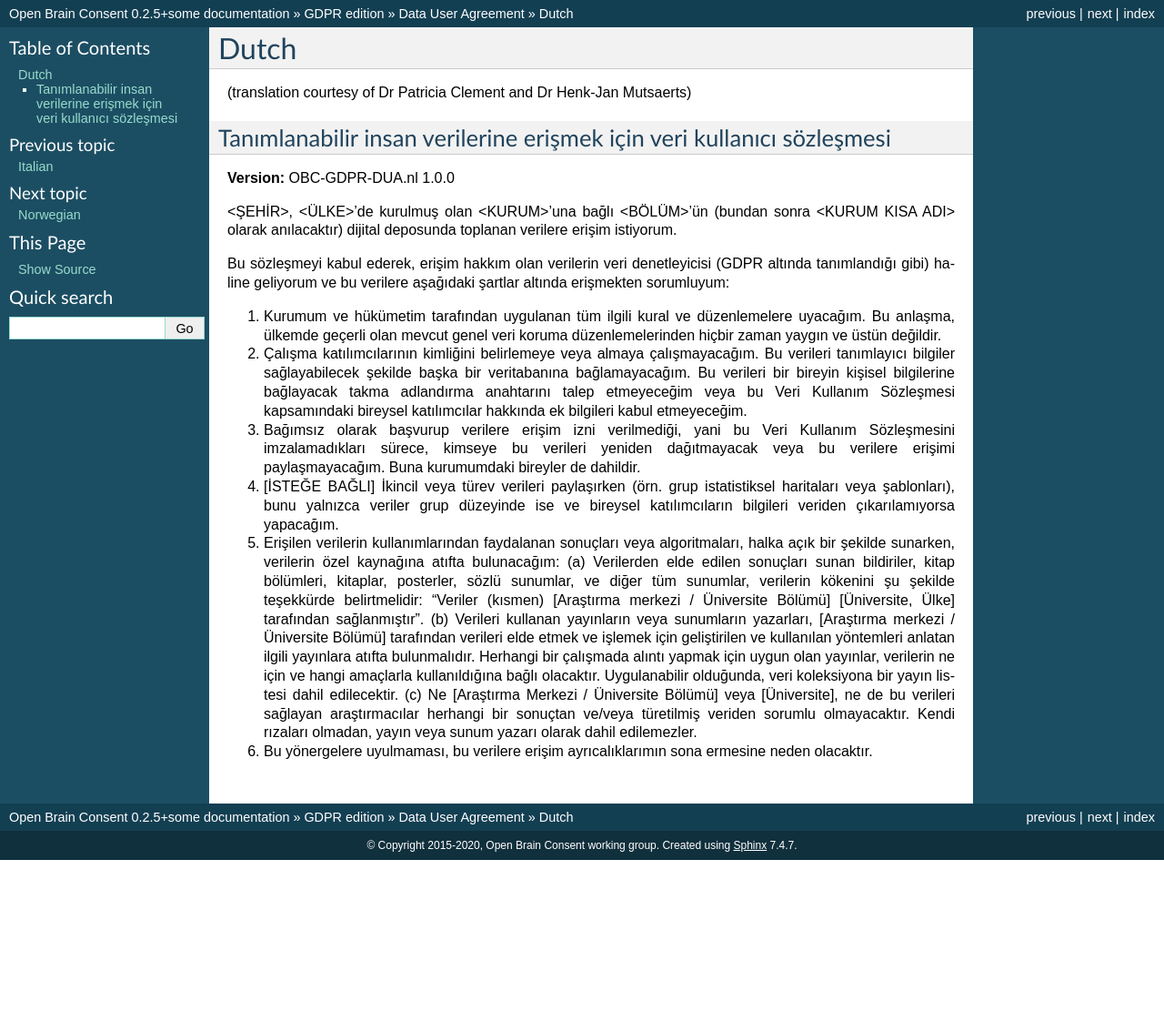
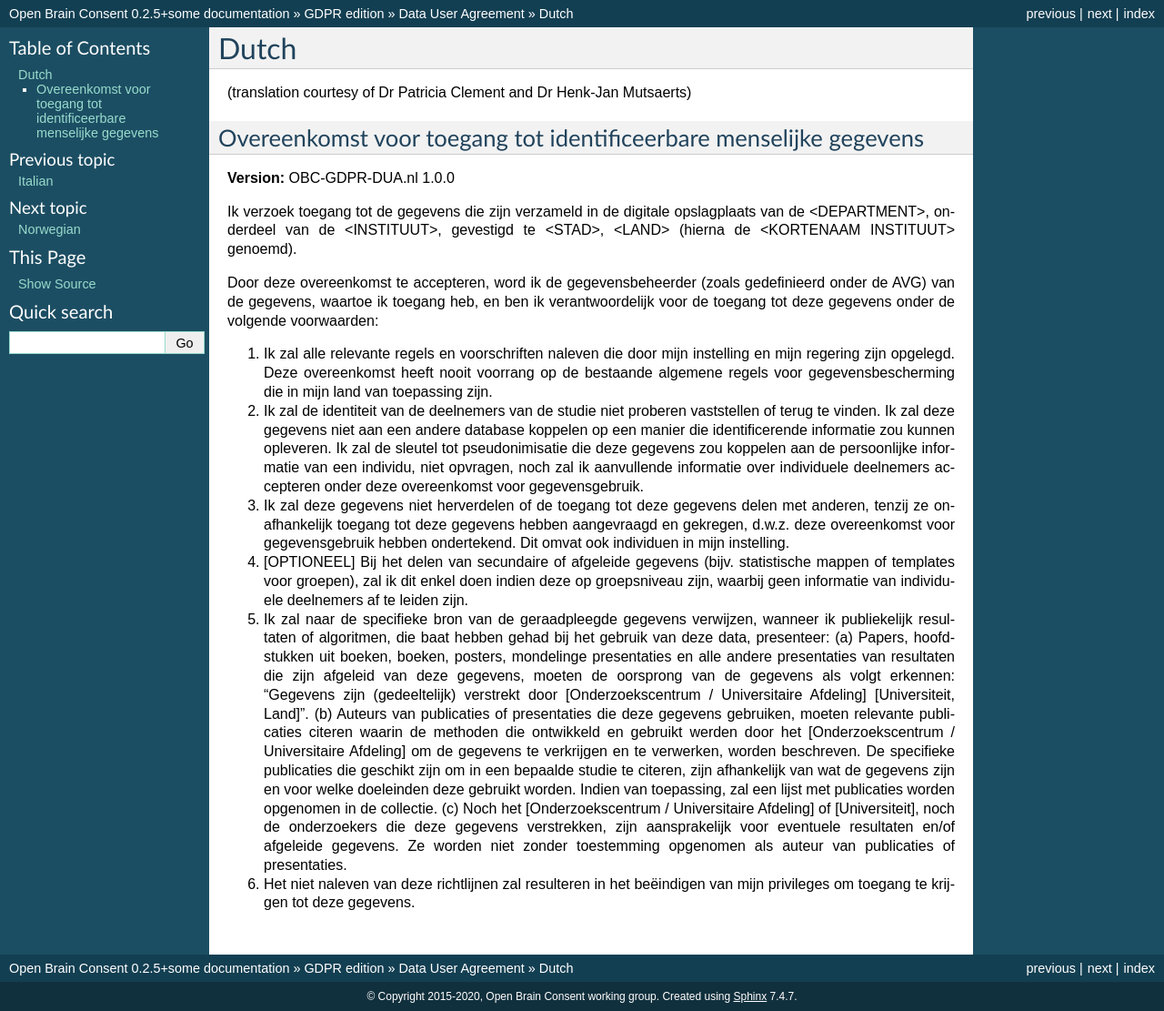
Before and after one commit to con/open-brain-consent, a Sphinx documentation site: the page built from docs/source/gdpr/i18n/data_user_agreement.nl.rst, in a window 1280 px wide. Shown: the whole page at 91% size. Built offline with Sphinx 7.4.7, drawn with Linux system fonts in a browser that asks for light colours; before the commit the page ends 945 px from its top, so only the background shows below that.

Commit message:
dua nl fixed

```diff
--- a/docs/source/gdpr/i18n/data_user_agreement.nl.rst
+++ b/docs/source/gdpr/i18n/data_user_agreement.nl.rst
@@ -4,18 +4,18 @@ Dutch
 -----
 (translation courtesy of Dr Patricia Clement and Dr Henk-Jan Mutsaerts)
 
-Tanımlanabilir insan verilerine erişmek için veri kullanıcı sözleşmesi
+Overeenkomst voor toegang tot identificeerbare menselijke gegevens
 ~~~~~~~~~~~~~~~~~~~~~~~~~~~~~~~~~~~~~~~~~~~~~~~~~~~~~~~~~~~~~~~~~~~~~~~
 
 **Version:** OBC-GDPR-DUA.nl 1.0.0
 
-<ŞEHİR>, <ÜLKE>'de kurulmuş olan <KURUM>’una bağlı <BÖLÜM>’ün (bundan sonra <KURUM KISA ADI> olarak anılacaktır) dijital deposunda toplanan verilere erişim istiyorum.
+Ik verzoek toegang tot de gegevens die zijn verzameld in de digitale opslagplaats van de <DEPARTMENT>, onderdeel van de <INSTITUUT>, gevestigd te <STAD>, <LAND> (hierna de <KORTENAAM INSTITUUT> genoemd).
 
-Bu sözleşmeyi kabul ederek, erişim hakkım olan verilerin veri denetleyicisi (GDPR altında tanımlandığı gibi) haline geliyorum ve bu verilere aşağıdaki şartlar altında erişmekten sorumluyum:
+Door deze overeenkomst te accepteren, word ik de gegevensbeheerder (zoals gedefinieerd onder de AVG) van de gegevens, waartoe ik toegang heb, en ben ik verantwoordelijk voor de toegang tot deze gegevens onder de volgende voorwaarden:
 
-1. Kurumum ve hükümetim tarafından uygulanan tüm ilgili kural ve düzenlemelere uyacağım. Bu anlaşma, ülkemde geçerli olan mevcut genel veri koruma düzenlemelerinden hiçbir zaman yaygın ve üstün değildir.
-2. Çalışma katılımcılarının kimliğini belirlemeye veya almaya çalışmayacağım. Bu verileri tanımlayıcı bilgiler sağlayabilecek şekilde başka bir veritabanına bağlamayacağım. Bu verileri bir bireyin kişisel bilgilerine bağlayacak takma adlandırma anahtarını talep etmeyeceğim veya bu Veri Kullanım Sözleşmesi kapsamındaki bireysel katılımcılar hakkında ek bilgileri kabul etmeyeceğim.
-3. Bağımsız olarak başvurup verilere erişim izni verilmediği, yani bu Veri Kullanım Sözleşmesini imzalamadıkları sürece, kimseye bu verileri yeniden dağıtmayacak veya bu verilere erişimi paylaşmayacağım. Buna kurumumdaki bireyler de dahildir.
-4. [İSTEĞE BAĞLI] İkincil veya türev verileri paylaşırken (örn. grup istatistiksel haritaları veya şablonları), bunu yalnızca veriler grup düzeyinde ise ve bireysel katılımcıların bilgileri veriden çıkarılamıyorsa yapacağım.
-5. Erişilen verilerin kullanımlarından faydalanan sonuçları veya algoritmaları, halka açık bir şekilde sunarken, verilerin özel kaynağına atıfta bulunacağım: (a) Verilerden elde edilen sonuçları sunan bildiriler, kitap bölümleri, kitaplar, posterler, sözlü sunumlar, ve diğer tüm sunumlar, verilerin kökenini şu şekilde teşekkürde belirtmelidir: "Veriler (kısmen) [Araştırma merkezi / Üniversite Bölümü] [Üniversite, Ülke] tarafından sağlanmıştır”. (b) Verileri kullanan yayınların veya sunumların yazarları, [Araştırma merkezi / Üniversite Bölümü] tarafından verileri elde etmek ve işlemek için geliştirilen ve kullanılan yöntemleri anlatan ilgili yayınlara atıfta bulunmalıdır. Herhangi bir çalışmada alıntı yapmak için uygun olan yayınlar, verilerin ne için ve hangi amaçlarla kullanıldığına bağlı olacaktır. Uygulanabilir olduğunda, veri koleksiyona bir yayın listesi dahil edilecektir. (c) Ne [Araştırma Merkezi / Üniversite Bölümü] veya [Üniversite], ne de bu verileri sağlayan araştırmacılar herhangi bir sonuçtan ve/veya türetilmiş veriden sorumlu olmayacaktır. Kendi rızaları olmadan, yayın veya sunum yazarı olarak dahil edilemezler.
-6. Bu yönergelere uyulmaması, bu verilere erişim ayrıcalıklarımın sona ermesine neden olacaktır.
+1. Ik zal alle relevante regels en voorschriften naleven die door mijn instelling en mijn regering zijn opgelegd. Deze overeenkomst heeft nooit voorrang op de bestaande algemene regels voor gegevensbescherming die in mijn land van toepassing zijn.
+2. Ik zal de identiteit van de deelnemers van de studie niet proberen vaststellen of terug te vinden. Ik zal deze gegevens niet aan een andere database koppelen op een manier die identificerende informatie zou kunnen opleveren. Ik zal de sleutel tot pseudonimisatie die deze gegevens zou koppelen aan de persoonlijke informatie van een individu, niet opvragen, noch zal ik aanvullende informatie over individuele deelnemers accepteren onder deze overeenkomst voor gegevensgebruik.
+3. Ik zal deze gegevens niet herverdelen of de toegang tot deze gegevens delen met anderen, tenzij ze onafhankelijk toegang tot deze gegevens hebben aangevraagd en gekregen, d.w.z. deze overeenkomst voor gegevensgebruik hebben ondertekend. Dit omvat ook individuen in mijn instelling.
+4. [OPTIONEEL] Bij het delen van secundaire of afgeleide gegevens (bijv. statistische mappen of templates voor groepen), zal ik dit enkel doen indien deze op groepsniveau zijn, waarbij geen informatie van individuele deelnemers af te leiden zijn.
+5. Ik zal naar de specifieke bron van de geraadpleegde gegevens verwijzen, wanneer ik publiekelijk resultaten of algoritmen, die baat hebben gehad bij het gebruik van deze data, presenteer: (a) Papers, hoofdstukken uit boeken, boeken, posters, mondelinge presentaties en alle andere presentaties van resultaten die zijn afgeleid van deze gegevens, moeten de oorsprong van de gegevens als volgt erkennen: "Gegevens zijn (gedeeltelijk) verstrekt door [Onderzoekscentrum / Universitaire Afdeling] [Universiteit, Land]". (b) Auteurs van publicaties of presentaties die deze gegevens gebruiken, moeten relevante publicaties citeren waarin de methoden die ontwikkeld en gebruikt werden door het [Onderzoekscentrum / Universitaire Afdeling] om de gegevens te verkrijgen en te verwerken, worden beschreven. De specifieke publicaties die geschikt zijn om in een bepaalde studie te citeren, zijn afhankelijk van wat de gegevens zijn en voor welke doeleinden deze gebruikt worden. Indien van toepassing, zal een lijst met publicaties worden opgenomen in de collectie. (c) Noch het [Onderzoekscentrum / Universitaire Afdeling] of [Universiteit], noch de onderzoekers die deze gegevens verstrekken, zijn aansprakelijk voor eventuele resultaten en/of afgeleide gegevens. Ze worden niet zonder toestemming opgenomen als auteur van publicaties of presentaties.
+6. Het niet naleven van deze richtlijnen zal resulteren in het beëindigen van mijn privileges om toegang te krijgen tot deze gegevens.
```
